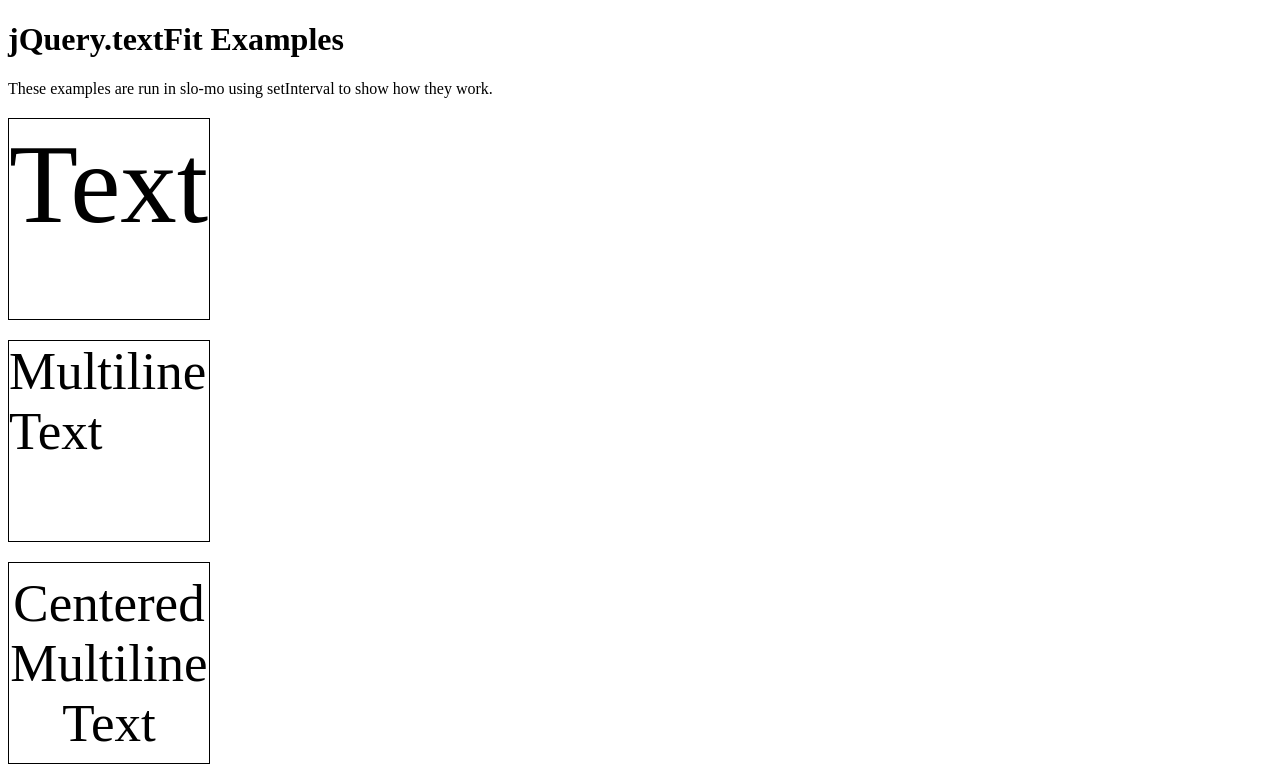
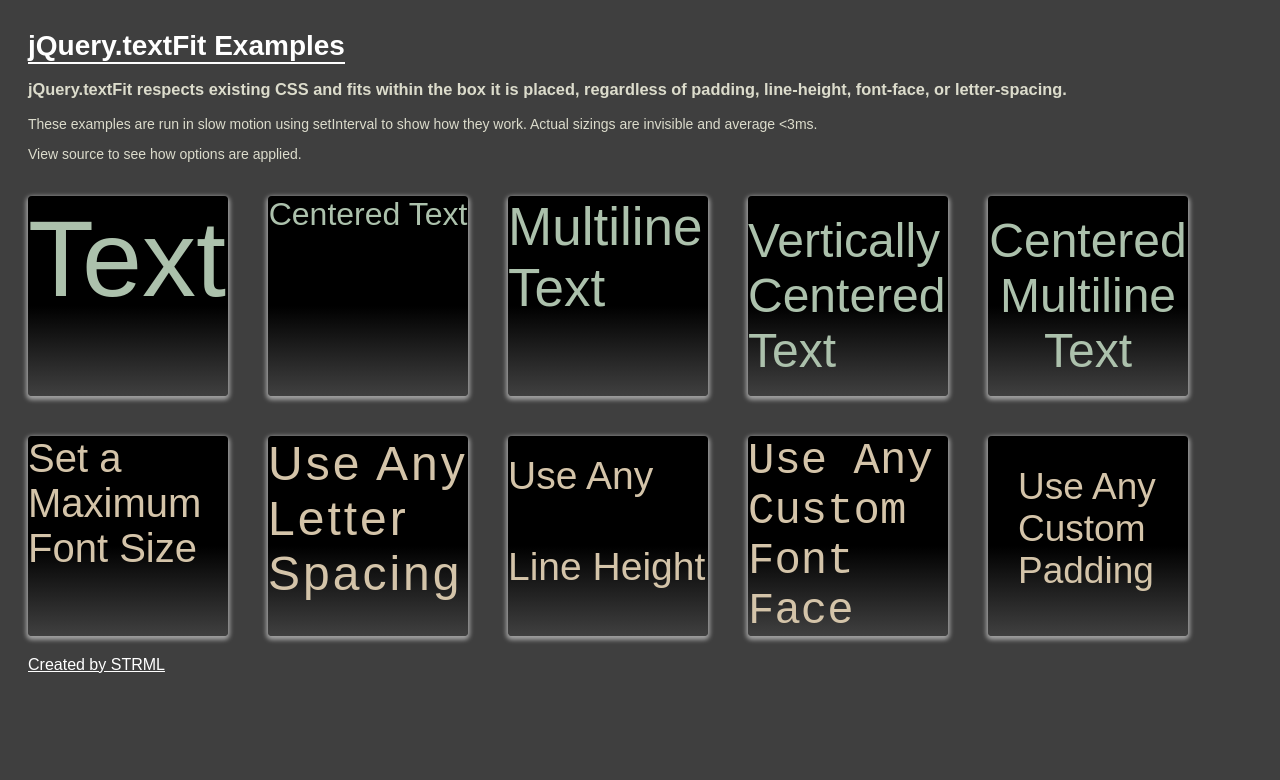
Before and after one commit to STRML/textFit, a plain HTML site: page examples/jquery.textFit.html in a window 1280 px wide. Drawn offline with nearby package versions, Linux system fonts and the light colour scheme; a web font is replaced by a local one.

Commit message:
Updated demo

```diff
--- a/examples/jquery.textFit.html
+++ b/examples/jquery.textFit.html
@@ -4,34 +4,136 @@
   <head>
     <script src="http://code.jquery.com/jquery-1.7.2.min.js"></script>
     <script src="jquery.textFit.slow.js"></script>
+    <link href='http://fonts.googleapis.com/css?family=Astloch' rel='stylesheet' type='text/css'>
     <script>
       $(function(){
-        $("#container").textFit({maxFontSize: 160})
-        $("#multiLine").textFit()
-        $("#centeredMultiLine").textFit({alignHoriz: true, alignVert: true})
+        $("#container").textFit({maxFontSize: 120});
+        $("#horizCentered").textFit({alignHoriz: true});
+        $("#multiLine, #letterSpacing, #lineHeight, #fontFaces, #padding").textFit();
+        $("#vertCentered").textFit({alignVert: true});
+        $("#centeredMultiLine").textFit({alignHoriz: true, alignVert: true});
+        $("#maxFontSize").textFit({maxFontSize: 40});
       });
     </script>
     <style>
+      body{
+        background: #3F3F3F;
+        color: #DCDCCC;
+        font-family: Arial;
+        font-size: 14px;
+        margin-top: 30px;
+      }
+      *{
+        box-sizing: border-box;
+        -moz-box-sizing: border-box;
+        -webkit-box-sizing: border-box;
+      }
+      .header{
+        margin-left: 20px;
+        display: block;
+      }
+      h1{
+        border-bottom: 2px solid white;
+        display: inline-block;
+        margin: 0;
+        color: white;
+      }
       div{
-        border: 1px solid black;
         margin: 20px 0;
+        height: 200px;
+        width: 200px;
+        overflow: hidden;
+        font-size: 8px;
+        float: left;
+        margin: 20px;
+        color: #ACC1AC;
+
+        -webkit-box-shadow: 0px 2px 4px 2px rgba(255,255,255, 0.5);
+        -moz-box-shadow: 0px 2px 4px 2px rgba(255,255,255, 0.5);
+        box-shadow: 0px 2px 4px 2px rgba(255,255,255, 0.5);
+
+        -webkit-border-radius: 4px;
+        -moz-border-radius: 4px;
+        border-radius: 4px;
+
+        background: -webkit-gradient(linear, left top, left bottom,
+        color-stop(0%, black), color-stop(55%, black), color-stop(100%, #404040));
+        background: -moz-linear-gradient(top, black 0%, black 55%, #404040 130%);
       }
+      #fontFaces{
+        font-family: "Astloch", monospace;
+      }
+      #letterSpacing{
+        letter-spacing: 3px;
+      }
+      #lineHeight{
+        line-height: 80px;
+      }
+      #padding{
+        padding: 30px;
+      }
+      .optionalCSS{
+        color: #D4C4A9;
+      }
+      .homeLink{
+        display: block;
+        clear: both;
+        color: white;
+        font-size: 16px;
+        margin-left: 20px;
+      }
+      .homeLink:hover{
+        color: #ACC1AC;
+      }
+
     </style>
   </head>
   <body>
-    <h1> jQuery.textFit Examples </h1>
-    <p> These examples are run in slo-mo using setInterval to show how they work.</p>
-    <div id="container" style="width: 200px; height: 200px; font-size: 8px">
+    <span class="header">
+      <h1> jQuery.textFit Examples </h1>
+      <h3> jQuery.textFit <b>respects existing CSS</b> and fits within the box it is placed, regardless of padding,
+           line-height, font-face, or letter-spacing.
+      </h3>
+      <p> These examples are run in slow motion using setInterval to show how they work. Actual sizings are invisible and average &lt;3ms.</p>
+      <p> View source to see how options are applied.</p>
+    </span>
+    <div id="container">
       Text
     </div>
-    <div id="multiLine" style="width: 200px; height: 200px; font-size: 8px">
+    <div id="horizCentered">
+      Centered Text
+    </div>
+    <div id="multiLine">
       Multiline<br>
       Text
     </div>
-    <div id="centeredMultiLine" style="width: 200px; height: 200px; font-size: 8px">
+    <div id="vertCentered">
+      Vertically Centered Text
+    </div>
+    <div id="centeredMultiLine">
       Centered<br>
       Multiline<br>
       Text
     </div>
+    <div id="maxFontSize" class="optionalCSS">
+      Set a Maximum<br>
+      Font Size
+    </div>
+    <div id="letterSpacing" class="optionalCSS">
+      Use Any
+      Letter Spacing
+    </div>
+    <div id="lineHeight" class="optionalCSS">
+      Use Any
+      Line Height
+    </div>
+    <div id="fontFaces" class="optionalCSS">
+      Use Any Custom
+      Font Face
+    </div>
+    <div id="padding" class="optionalCSS">
+      Use Any Custom Padding
+    </div>
+    <a class="homeLink" href="http://strml.github.com">Created by STRML</a>
   </body>
 </html>
```
Also changed, not shown: examples/jquery.textFit.slow.js.
